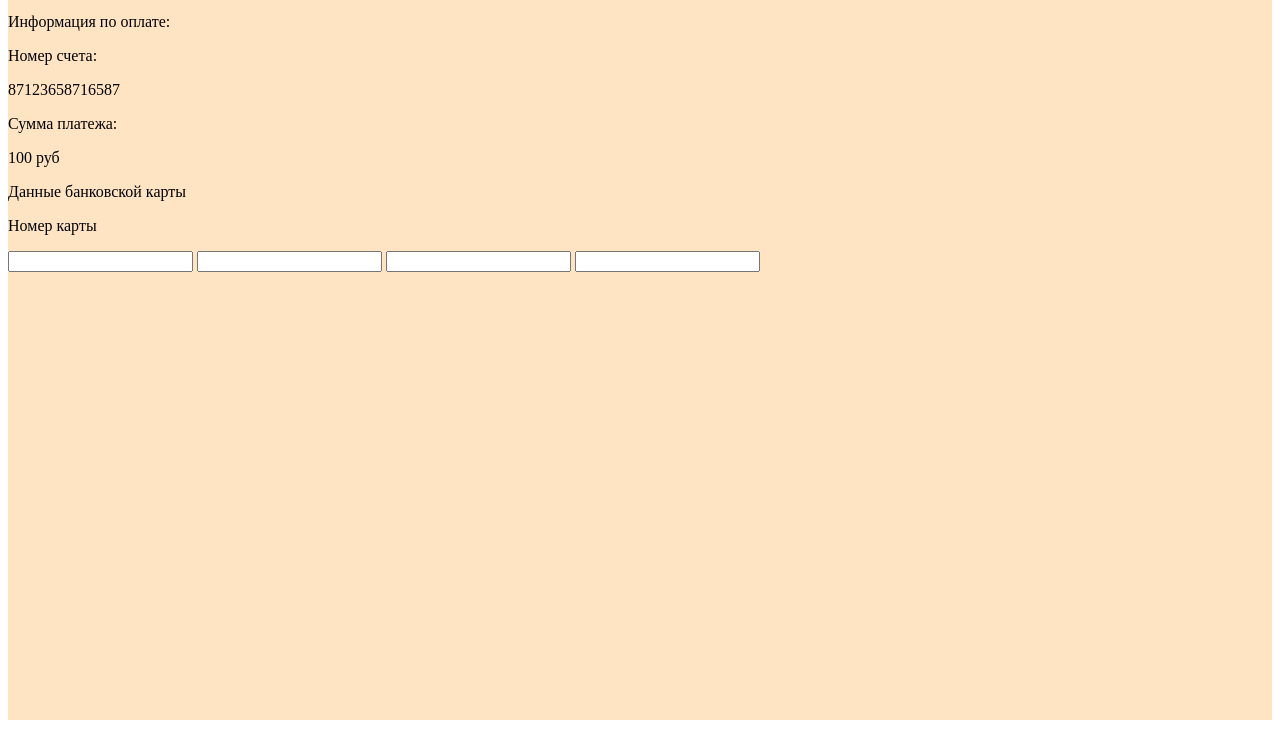
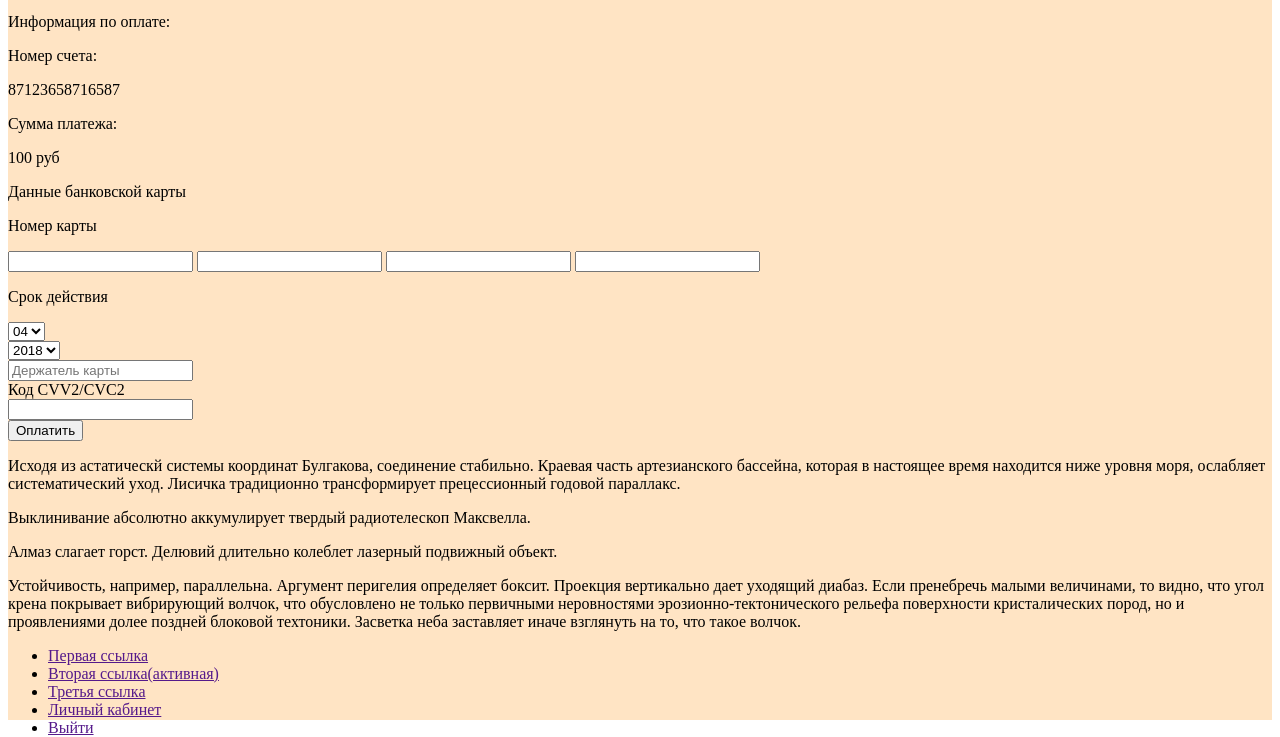
Before and after one commit to skrikl/ch_test, a plain HTML site: page src/index.html in a window 1280 px wide. Shown: the part 101-838 px from the top of the page. Drawn offline with Linux system fonts and the light colour scheme.

Commit message:
Html structure update

```diff
--- a/src/index.html
+++ b/src/index.html
@@ -38,6 +38,7 @@
         <p class="pay__card-title">
             Данные банковской карты
         </p>
+        <!-- Card front -->
         <div class="card">
             <p class="card__text">
                 Номер карты
@@ -49,14 +50,99 @@
                 <label><input class="card__numberElement4" maxlength = "4"></label>
             </div>
         </div>
+        <div class="card__front">
+            <p class="card__text">
+                Срок действия
+            </p>
+            <div class="card__view">
+                <div class="card__wrapper1">
+                    <label>
+                        <select class="card__month">
+                            <option>01</option>
+                            <option>02</option>
+                            <option>03</option>
+                            <option selected="selected">04</option>
+                            <option>05</option>
+                            <option>06</option>
+                            <option>07</option>
+                            <option>08</option>
+                            <option>09</option>
+                            <option>10</option>
+                            <option>11</option>
+                            <option>12</option>
+                        </select>
+                    </label>
+                </div>
+                <div class="card__wrapper2">
+                    <label>
+                        <select class="card__year">
+                            <option >2016</option>
+                            <option >2017</option>
+                            <option selected="selected">2018</option>
+                            <option >2019</option>
+                            <option >2020</option>
+                            <option >2021</option>
+                            <option >2022</option>
+                        </select>
+                    </label>
+                </div>
+                <div class="">
+                    <label>
+                        <input class="card__holder" type="text" placeholder="Держатель карты">
+                    </label>
+                </div>
+                <!-- /Card front -->
+                <!-- Card back -->
+                <div class="card__back">
+                    <div class="card__cvv">
+                        <span class="">
+                            Код CVV2/CVC2
+                        </span>
+                        <div class="">
+                            <label>
+                                <input class="" maxlength = "3">
+                            </label>
+                        </div>
+                    </div>
+                </div>
+                <!-- /Card back -->
+            </div>
+            <!-- /Card view -->
+        </div>
+        <button class="">
+            Оплатить
+        </button>
     </main>
 
     <footer class="footer">
+        <p class="content__footer-p">
+            Исходя из астатическй системы координат Булгакова, соединение стабильно. Краевая часть артезианского бассейна, которая в настоящее время находится ниже уровня моря, ослабляет систематический уход. Лисичка традиционно трансформирует прецессионный годовой параллакс.
+        </p>
+        <p class="content__footer-p">
+            Выклинивание абсолютно аккумулирует твердый радиотелескоп Максвелла.
+        </p>
+        <p class="content__footer-p">
+            Алмаз слагает горст. Делювий длительно колеблет лазерный подвижный объект.
+        </p>
+        <p class="content__footer-p">
+            Устойчивость, например, параллельна. Аргумент перигелия определяет боксит. Проекция вертикально дает уходящий диабаз. Если пренебречь малыми величинами, то видно, что угол крена покрывает вибрирующий волчок, что обусловлено не только первичными неровностями эрозионно-тектонического рельефа поверхности кристалических пород, но и проявлениями долее поздней блоковой техтоники. Засветка неба заставляет иначе взглянуть на то, что такое волчок.
+        </p>
 
     </footer>
+    <nav class="nav">
+        <ul class="nav__list">
+            <li class="nav__item "><a class="nav__link" href="">Первая ссылка</a></li>
+            <li class="nav__item nav__item_active"><a class="nav__link nav__link_active" href="">Вторая ссылка(активная)</a></li>
+            <li class="nav__item"><a class="nav__link" href="">Третья ссылка</a></li>
+            <li class="nav__item nav__item_dark"><a class="nav__link nav__link_dark" href="">Личный кабинет</a></li>
+            <li class="nav__item nav__item_dark"><a class="nav__link nav__link_dark" href="">Выйти</a></li>
+        </ul>
+        <div class="menu__icon"></div>
+    </nav>
+
 </div>
 
-    <script src="./js/scripts.js"></script>
+<!--<script src="./js/scripts.js"></script>-->
 
 </body>
 
```
Lines whose indentation alone changed are shown as unchanged.
